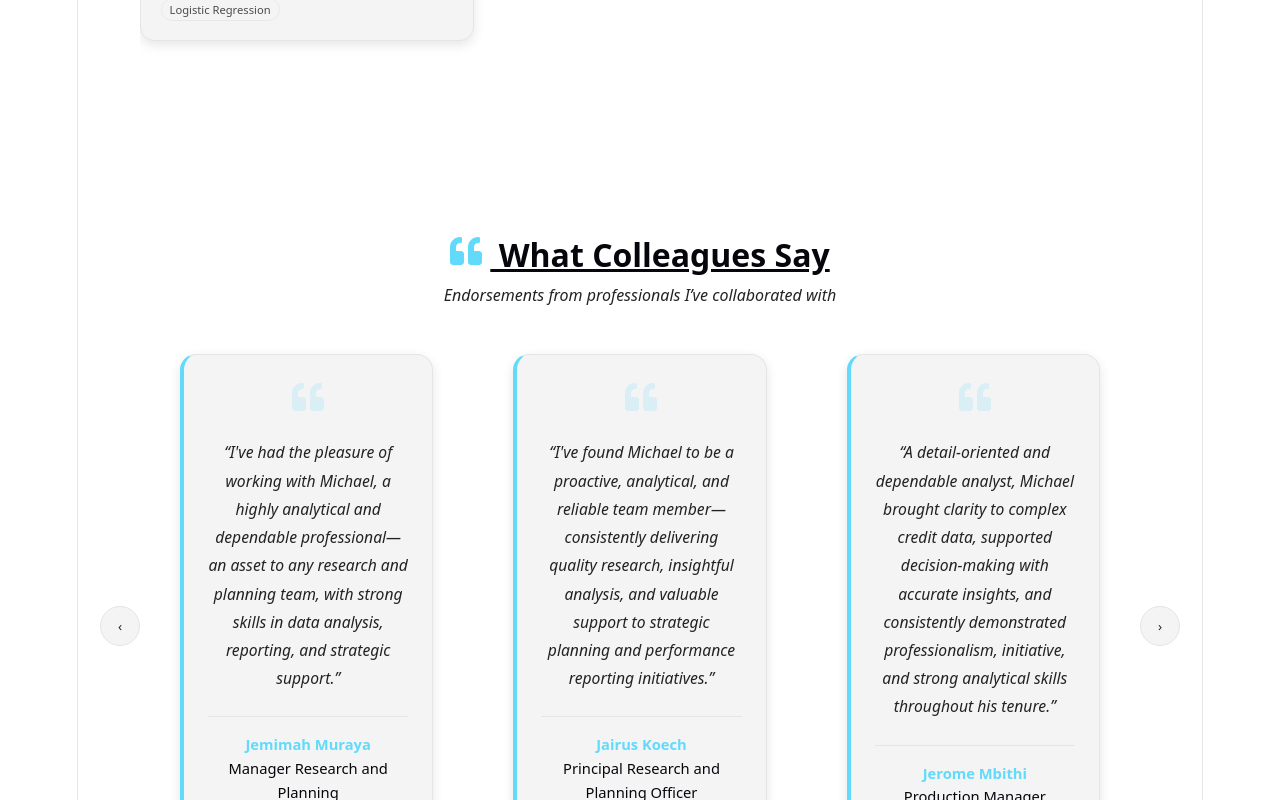
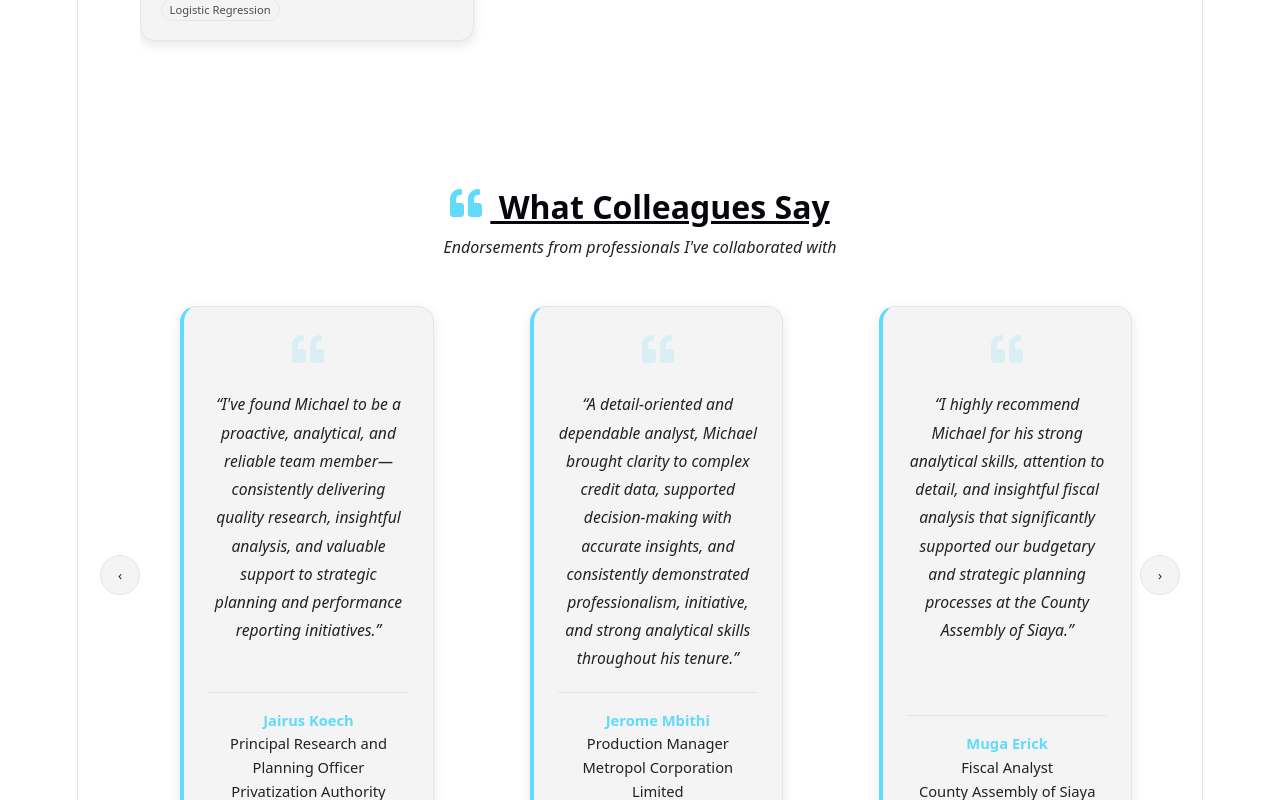
Before and after one commit to Michael-Nyawade/Michael-Nyawade.github.io, a React (Vite) app: page / in a window 1280 px wide. Shown: the part 3340-4140 px from the top of the page. Built offline with nearby package versions, Linux system fonts and the light colour scheme.

Commit message:
Fixed testimonial auto-scroll and card layout overflow

```diff
--- a/src/sections/Testimonials.jsx
+++ b/src/sections/Testimonials.jsx
@@ -36,27 +36,30 @@ export default function Testimonials() {
   const scrollRef = useRef(null);
   const pauseRef = useRef(false);
 
-  // Auto-scroll interval reference setup
+  // Auto Scroll
   useEffect(() => {
+    const container = scrollRef.current;
+    if (!container) return;
+
     const interval = setInterval(() => {
-      // Pause auto-scroll when user is interacting with the slider
+      // Skip auto-scroll if user is hovering/interacting
       if (pauseRef.current) return;
 
-      const container = scrollRef.current;
-      if (!container) return;
+      const maxScroll = container.scrollWidth - container.clientWidth;
 
-      // Determine maximum scroll position
-      const maxScroll =
-        container.scrollWidth - container.clientWidth;
+      // If no overflow, do nothing
+      if (maxScroll <= 0) return;
 
-      // Move in fixed steps for smooth sliding effect
-      const nextScroll = container.scrollLeft + 350;
+      const next = container.scrollLeft + 350;
 
       // Loop back to start when reaching the end
-      if (nextScroll >= maxScroll) {
+      if (next >= maxScroll) {
         container.scrollTo({ left: 0, behavior: "smooth" });
       } else {
-        container.scrollBy({ left: 350, behavior: "smooth" });
+        container.scrollTo({
+          left: next,
+          behavior: "smooth",
+        });
       }
     }, 5000);
 
@@ -85,7 +88,7 @@ export default function Testimonials() {
           </h2>
 
           <p className="section-subtitle">
-            Endorsements from professionals I’ve collaborated with
+            Endorsements from professionals I've collaborated with
           </p>
         </div>
 
@@ -118,7 +121,6 @@ export default function Testimonials() {
             {testimonials.map((t, index) => (
               <div key={index} className="testimonial-slide">
                 <blockquote className="testimonial-card">
-
                   {/* Quote icon */}
                   <div className="testimonial-icon">
                     <FaQuoteLeft />
--- a/src/styles.css
+++ b/src/styles.css
@@ -141,159 +141,6 @@ section {
 /* Creating enough viewport for Contact */
 #contact {
   scroll-margin-bottom: 100px;
-}
-
-/* Testimonials Section */
-
-#testimonials {
-  margin-top: 3rem;
-}
-
-/* Horizontal scroll area */
-.testimonial-scroll {
-  display: flex;
-  gap: 0rem;
-
-  overflow-x: auto;
-  scroll-behavior: smooth;
-
-  padding-bottom: 1rem;
-
-  scroll-snap-type: x mandatory;
-
-  -ms-overflow-style: none;
-  scrollbar-width: none;
-}
-
-.testimonial-scroll::-webkit-scrollbar {
-  display: none;
-}
-
-/* Each slide */
-.testimonial-slide {
-  flex: 0 0 calc(100% / 3);
-  scroll-snap-align: start;
-}
-
-/* Card */
-.testimonial-card {
-  height: 80%;
-
-  background-color: var(--secondary-color);
-
-  border: 1px solid var(--border-color);
-  border-left: 4px solid var(--accent-color);
-
-  border-radius: 16px;
-
-  padding: 1.5rem;
-
-  box-shadow: 0 4px 12px var(--shadow-color);
-
-  transition:
-    transform 0.25s ease,
-    box-shadow 0.25s ease,
-    border-color 0.25s ease;
-}
-
-.testimonial-card:hover {
-  transform: translateY(-6px);
-
-  box-shadow: 0 10px 25px var(--shadow-color);
-
-  border-left-color: var(--heading-color);
-}
-
-/* Quote text */
-.testimonial-card p {
-  color: var(--text-color);
-
-  line-height: 1.8;
-  font-style: italic;
-
-  margin-bottom: 1.2rem;
-}
-
-/* Footer */
-.testimonial-card footer {
-  color: var(--heading-color);
-
-  font-size: 0.92rem;
-  line-height: 1.6;
-}
-
-.testimonial-card strong {
-  color: var(--accent-color);
-}
-
-/* Navigation buttons */
-.testimonial-nav-btn {
-  position: absolute;
-  top: 50%;
-  transform: translateY(-50%);
-
-  z-index: 10;
-
-  width: 40px;
-  height: 40px;
-
-  border-radius: 50%;
-
-  border: 1px solid var(--border-color);
-
-  background: var(--secondary-color);
-
-  color: var(--text-color);
-
-  cursor: pointer;
-
-  transition:
-    background-color 0.2s ease,
-    transform 0.2s ease;
-}
-
-.testimonial-nav-btn:hover {
-  transform: translateY(-50%) scale(1.08);
-}
-
-.testimonial-nav-btn.left {
-  left: -40px;
-}
-
-.testimonial-nav-btn.right {
-  right: -40px;
-}
-
-/* Mobile */
-@media (max-width: 900px) {
-  .testimonial-slide {
-    flex: 0 0 100%;
-  }
-}
-
-/* Decorative quote icon */
-.testimonial-quote-icon {
-  font-size: 2rem;
-
-  color: var(--accent-color);
-
-  opacity: 0.18;
-
-  margin-bottom: 1rem;
-}
-
-/* Slightly better text hierarchy */
-.testimonial-card p {
-  font-size: 0.98rem;
-}
-
-/* Footer separation */
-.testimonial-card footer {
-  margin-top: 1.5rem;
-
-  padding-top: 1rem;
-
-  border-top: 1px solid var(--border-color);
 }
 
 /* Navbar responsiveness  */
@@ -1242,7 +1089,7 @@ section {
 /* SCROLL AREA */
 .testimonial-scroll {
   display: flex;
-  gap: 0;
+  gap: 1rem;
 
   overflow-x: auto;
   scroll-behavior: smooth;
@@ -1250,6 +1097,7 @@ section {
   padding-bottom: 1rem;
 
   scroll-snap-type: x mandatory;
+  align-items: stretch;
 }
 
 .testimonial-scroll::-webkit-scrollbar {
@@ -1258,13 +1106,15 @@ section {
 
 /* SLIDES */
 .testimonial-slide {
-  flex: 0 0 calc(100% / 3);
+  flex: 0 0 33.333%;
+  display: flex;
   scroll-snap-align: start;
 }
 
 /* CARD */
 .testimonial-card {
-  height: 100%;
+  flex: 1;
+  min-height: 260px;
 
   background-color: var(--secondary-color);
   border: 1px solid var(--border-color);
@@ -1275,6 +1125,10 @@ section {
   padding: 1.5rem;
 
   box-shadow: 0 4px 12px var(--shadow-color);
+
+  display: flex;
+  flex-direction: column;
+  justify-content: space-between;
 
   transition: transform 0.25s ease, box-shadow 0.25s ease;
 }
@@ -1302,7 +1156,7 @@ section {
 
 /* FOOTER */
 .testimonial-card footer {
-  margin-top: 1.5rem;
+  margin-top: auto;
   padding-top: 1rem;
 
   border-top: 1px solid var(--border-color);
```
